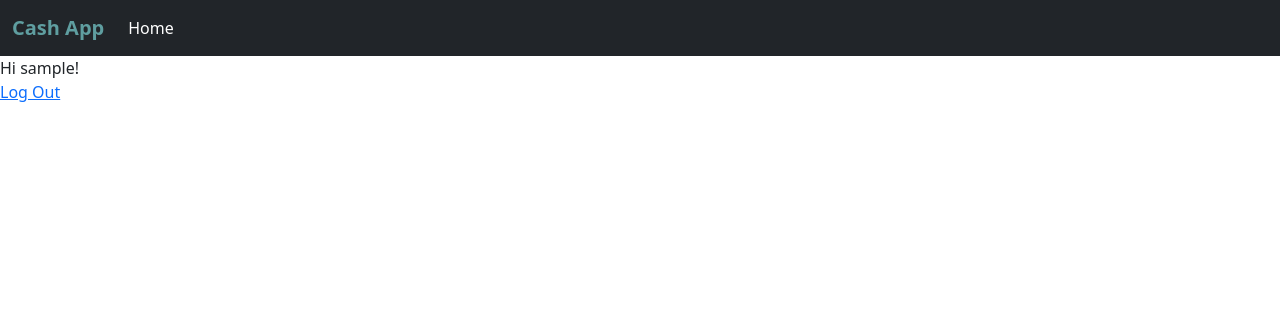
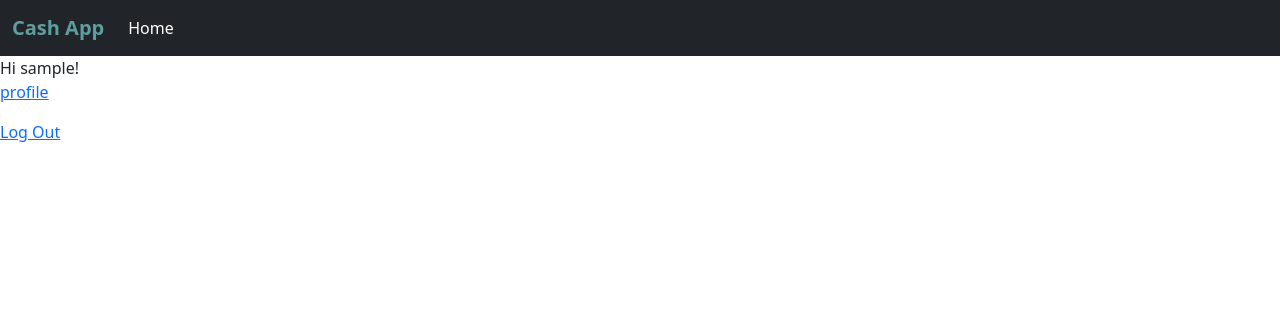
Before and after one commit to nadahkhaledd/Cash-App, a Django app: page / in a window 1280 px wide. Shown: the top 316 px of the page. Run offline with Django 4.2, Linux system fonts and the light colour scheme; the visitor is signed in with stand-in values (Sample User, id 1).

Commit message:
updated the home page

```diff
--- a/app/templates/registration/home.html
+++ b/app/templates/registration/home.html
@@ -5,6 +5,7 @@
 {% block content %}
 {% if user.is_authenticated %}
   Hi {{ user.username }}!
+    <p><a href="{% url 'profile/{{ user.username }}' %}">profile</a></p>
   <p><a href="{% url 'logout' %}">Log Out</a></p>
 {% else %}
   <p>You are not logged in</p>
```
